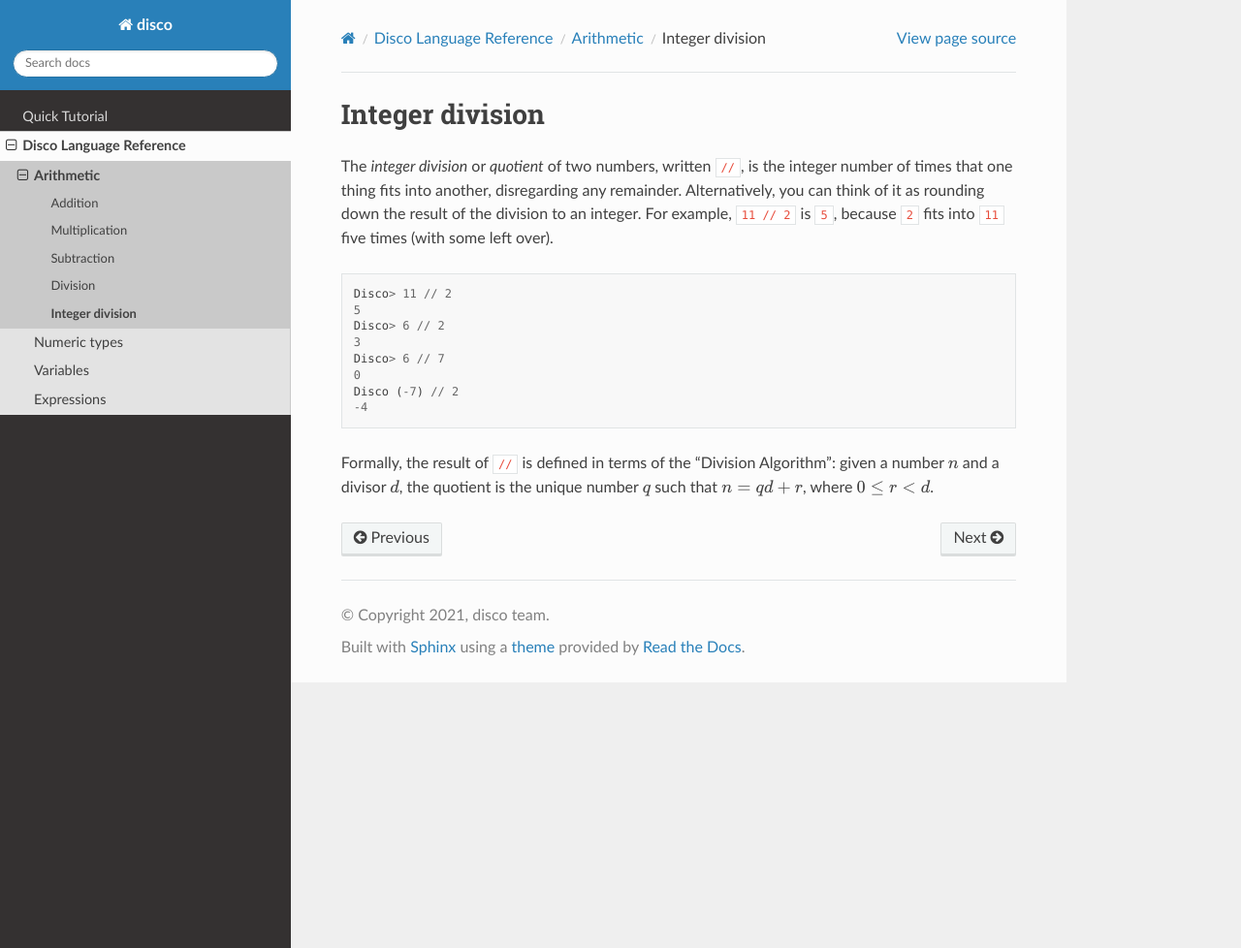
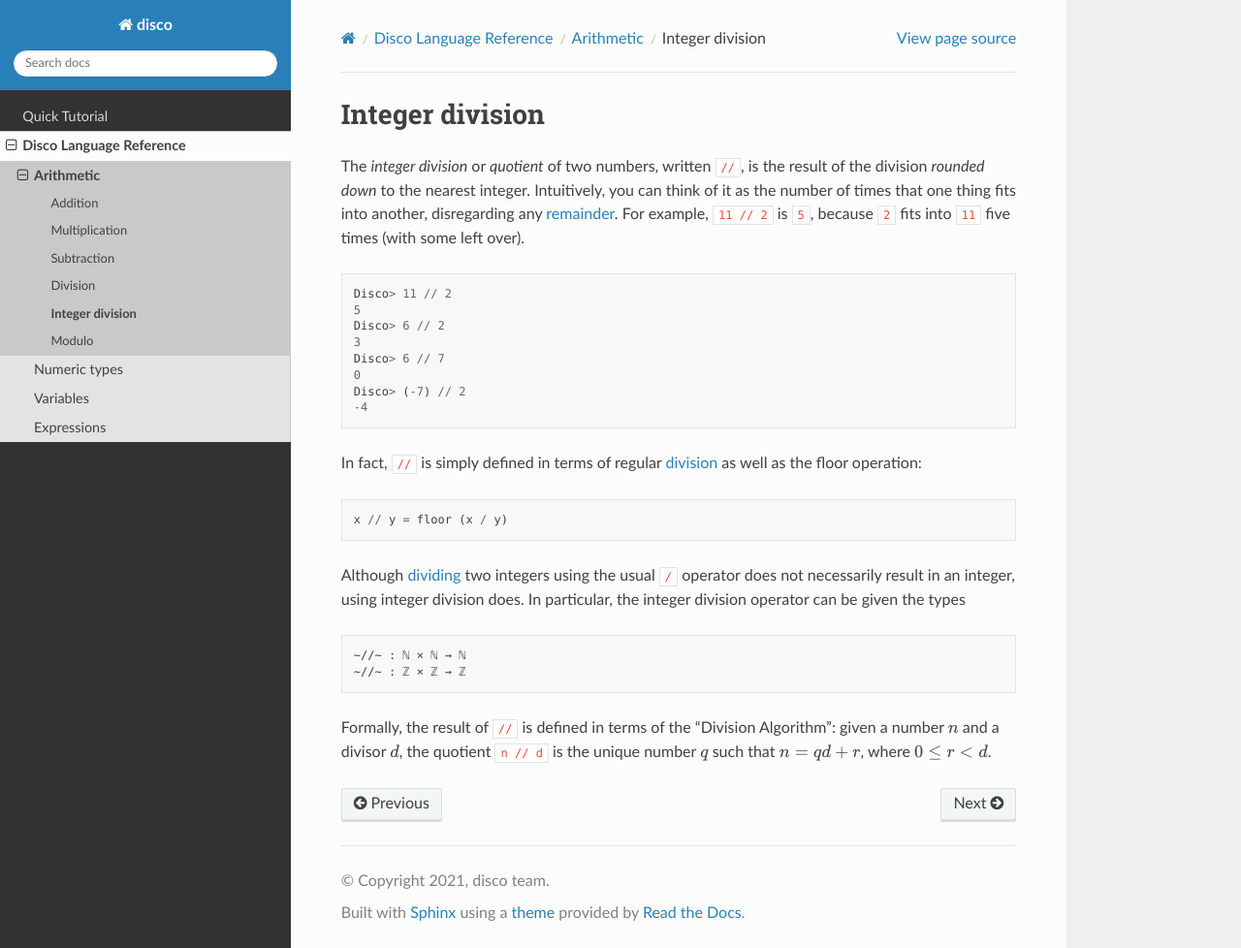
Before and after one commit to disco-lang/disco, a Sphinx documentation site: the page built from docs/reference/integerdiv.rst, in a window 1280 px wide and 978 px high. Shown: the whole window at 97% size. Built offline with Sphinx 7.4.7 and the Read the Docs theme 2.0.0, drawn with Linux system fonts in a browser that asks for light colours; pages that are not in the unit, such as notebooks, are missing from menus.

Commit message:
lang ref: integer div and mod

```diff
--- a/docs/reference/integerdiv.rst
+++ b/docs/reference/integerdiv.rst
@@ -2,11 +2,11 @@ Integer division
 ================
 
 The *integer division* or *quotient* of two numbers, written ``//``,
-is the integer number of times that one thing fits into another,
-disregarding any :doc:`remainder <mod>`.  Alternatively, you can think
-of it as :doc:`rounding down <round>` the result of the division to an
-integer.  For example, ``11 // 2`` is ``5``, because ``2`` fits into
-``11`` five times (with some left over).
+is the result of the division *rounded down* to the nearest integer.
+Intuitively, you can think of it as the number of times that one thing
+fits into another, disregarding any :doc:`remainder <mod>`.  For
+example, ``11 // 2`` is ``5``, because ``2`` fits into ``11`` five
+times (with some left over).
 
 ::
 
@@ -16,10 +16,27 @@ integer.  For example, ``11 // 2`` is ``5``, because ``2`` fits into
    3
    Disco> 6 // 7
    0
-   Disco (-7) // 2
+   Disco> (-7) // 2
    -4
+
+In fact, ``//`` is simply defined in terms of regular :doc:`division
+<division>` as well as the :doc:`floor operation <round>`:
+
+::
+
+   x // y = floor (x / y)
+
+Although :doc:`dividing <division>` two integers using the usual ``/``
+operator does not necessarily result in an integer, using integer
+division does.  In particular, the integer division :doc:`operator
+<operator>` can be given the types
+
+::
+
+   ~//~ : ℕ × ℕ → ℕ
+   ~//~ : ℤ × ℤ → ℤ
 
 Formally, the result of ``//`` is defined in terms of the "Division
 Algorithm": given a number :math:`n` and a divisor :math:`d`, the
-quotient is the unique number :math:`q` such that :math:`n = qd + r`,
-where :math:`0 \leq r < d`.
+quotient ``n // d`` is the unique number :math:`q` such that :math:`n
+= qd + r`, where :math:`0 \leq r < d`.
```
Also changed, not shown: docs/reference/mod.rst (added, +29 -0 lines).
